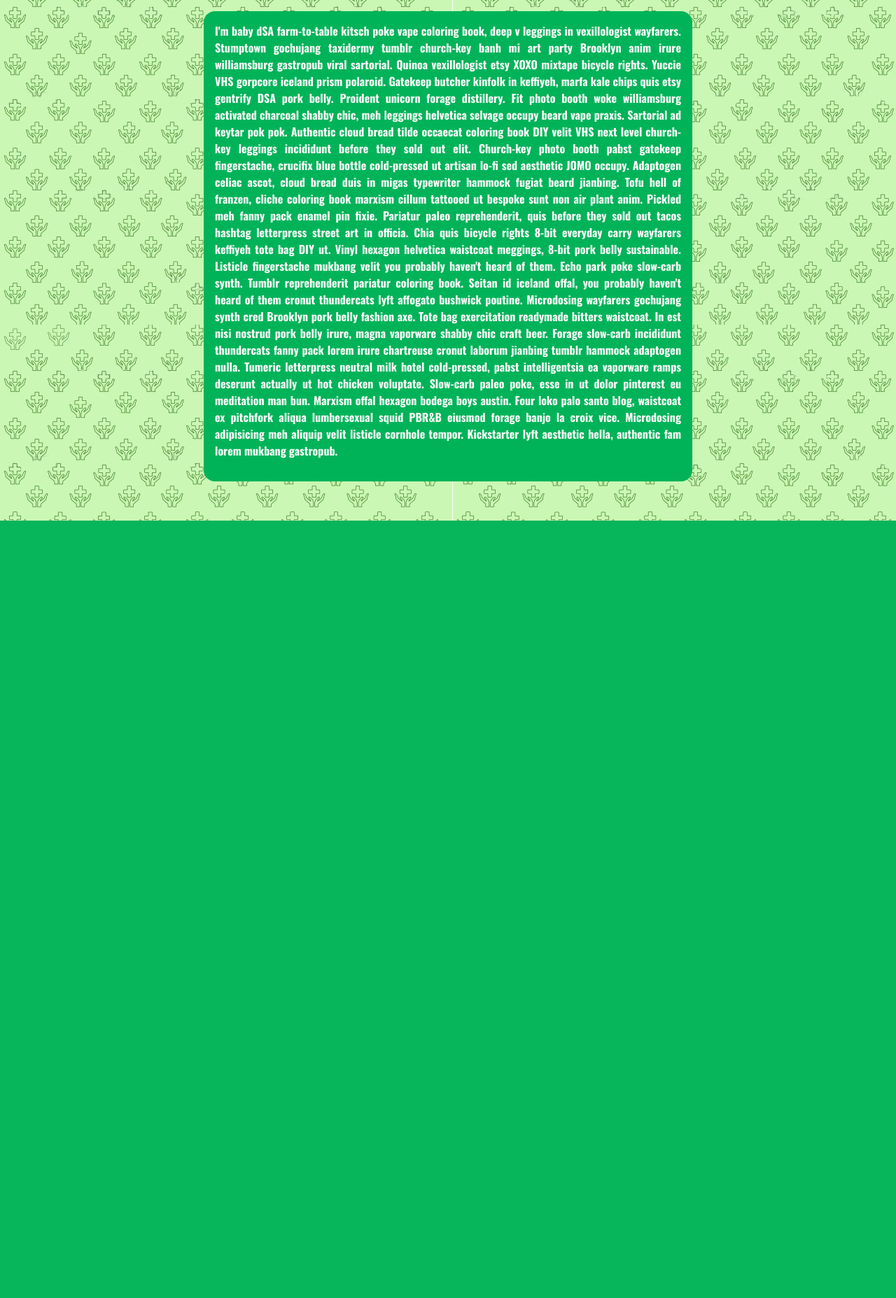
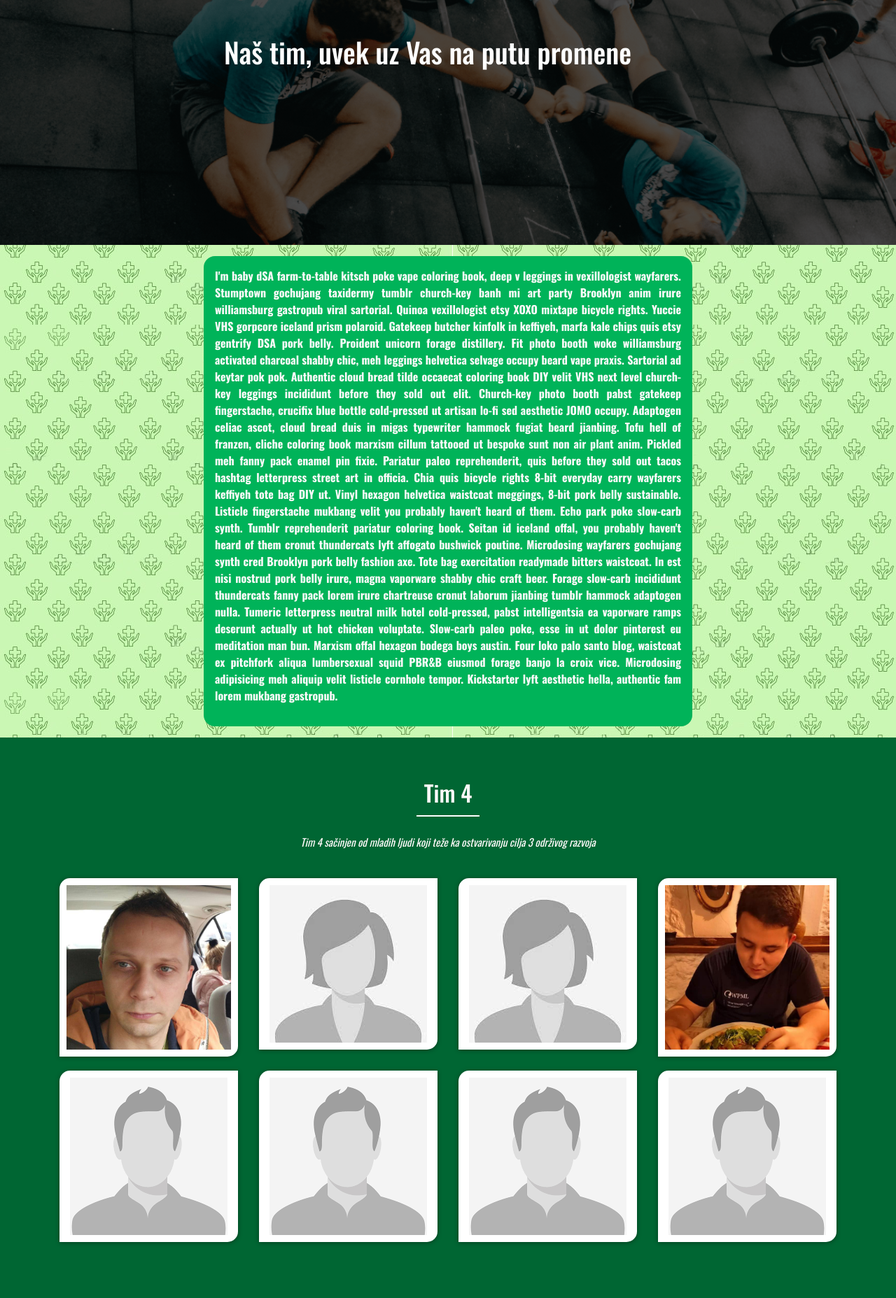
Before and after one commit to Rudic21302/SkillUp2024, a PHP site: page /pages/srb/about-us-srb.html in a window 1280 px wide. Shown: the part 56-1911 px from the top of the page at 70% size. Before the commit the page ends 800 px from the top, so only its background shows below. Run offline with PHP 8.4, Linux system fonts and the light colour scheme; some web fonts are replaced.

Commit message:
poslednje izmene🤞

```diff
--- a/assets/css/about-us.css
+++ b/assets/css/about-us.css
@@ -2,6 +2,24 @@ body{
     background-image: url("../../assets/images/background-home.jpg");
     background-repeat: repeat;
 
+}
+.bg-overlay {
+    background: linear-gradient(rgba(0,0,0,.7), rgba(0,0,0,.7)), url("../images/about-us-cover.png");
+    background-repeat: no-repeat;
+    background-size: cover;
+    background-position: center center;
+    color: #fff;
+    height: 350px;
+    width: 100%;
+    padding-top: 50px;
+}
+.text-center{
+    margin-left: 25% !important;
+    margin-right:25% !important;
+}
+#cover-container{
+    width: 100%;
+    margin: 0px;
 }
 .about-us-main{
     background-color: #00b359;
@@ -15,3 +33,63 @@ body{
     color: snow;
     text-align:justify ;
 }
+#team {
+    padding: 60px 0;
+    text-align: center;
+    background-color: #006633!important;
+    color: snow !important;
+}
+#team h2 {
+    position: relative;
+    padding: 0px 0px 15px;
+}
+#team p {
+    font-size: 15px;
+    font-style: italic;
+    padding: 0px;
+    margin: 25px 0px 40px;
+}
+#team h2::after {
+    content: '';
+    border-bottom: 2px solid #fff;
+    position: absolute;
+    bottom: 0px;
+    right: 0px;
+    left: 0px;
+    width: 90px;
+    margin: 0 auto;
+    display: block;
+}
+#team .member {
+    margin-bottom: 20px;
+    position: relative;
+    overflow: hidden;
+    background-color: #ffffff;
+    padding: 10px;
+    border-radius: 15px 0px 15px 0px;
+    box-shadow: 0px 1px 6px 0px rgba(0, 0, 0, 0.4);
+}
+#team .member .member-info {
+    display: block;
+    position: absolute;
+    bottom: 0px;
+    left: -200px;
+    transition: 0.4s;
+    padding: 15px 0;
+    background: rgba(0, 0, 0, 0.4);
+}
+#team .member:hover .member-info {
+    left: 0px;
+    right: 0px;
+}
+#team .member h4 {
+    font-weight: 700;
+    margin-bottom: 2px;
+    font-size: 18px;
+    color: #fff;
+}
+#team .member span {
+    font-style: italic;
+    display: block;
+    font-size: 13px;
+}
--- a/pages/srb/about-us-srb.html
+++ b/pages/srb/about-us-srb.html
@@ -36,6 +36,15 @@
         </div>
     </nav>
     <!--NAVBAR-->
+    <!--COVER IMAGE-->
+    <div class=" bg-overlay " id="cover-container">
+        <div class="row text-center">
+            <h1>Naš tim, uvek uz Vas na putu promene</h1>
+
+        </div>
+    </div>
+
+    <!--COVER IMAGE-->
     <!--MAIN CONTENT-->
     <div class="container">
         <div class="row">
@@ -58,6 +67,109 @@ Tumeric letterpress neutral milk hotel cold-pressed, pabst intelligentsia ea vap
         </div>
     </div>
     <!--MAIN CONTENT-->
+    <!--TEAM SECTION-->
+    <section id="team">
+        <div class="container">
+            <div class="row justify-content-center">
+                <div class="col-md-6">
+                  <h2>Tim 4</h2>
+                  <p>Tim 4 sačinjen od mladih ljudi koji teže ka ostvarivanju cilja 3 održivog razvoja</p>
+                </div>
+            </div>
+            <div class="row">
+                <div class="col-lg-3 col-md-6">
+                    <div class="member">
+                      <div class="member-img">
+                          <img src="../../assets/images/team-member-MENTOR.png" class="img-fluid" alt="">
+                      </div>
+                        <div class="member-info">
+                            <h4>Alatyan Attila</h4>
+                            <span>Naš mentor</span>
+                        </div>
+                    </div>
+                </div>
+                <div class="col-lg-3 col-md-6">
+                    <div class="member">
+                      <div class="member-img">
+                          <img src="../../assets/images/team-member-placeholder-FEMALE.png" class="img-fluid" alt="">
+                      </div>
+                        <div class="member-info">
+                            <h4>Emina</h4>
+                            <span>Dizajner</span>
+                        </div>
+                    </div>
+                </div>
+                <div class="col-lg-3 col-md-6">
+                    <div class="member">
+                      <div class="member-img">
+                          <img src="../../assets/images/team-member-placeholder-FEMALE.png" class="img-fluid" alt="">
+                      </div>
+                        <div class="member-info">
+                            <h4>Sintia</h4>
+                            <span>Dizajner</span>
+                        </div>
+                    </div>
+                </div>
+                <div class="col-lg-3 col-md-6">
+                    <div class="member">
+                      <div class="member-img">
+                          <img src="../../assets/images/team-member-jovan.png" class="img-fluid" alt="">
+                      </div>
+                        <div class="member-info">
+                            <h4>Jovan</h4>
+                            <span>Programer</span>
+                        </div>
+                    </div>
+                </div>
+                <div class="col-lg-3 col-md-6">
+                    <div class="member">
+                      <div class="member-img">
+                          <img src="../../assets/images/team-member-placeholder-MALE.png" class="img-fluid" alt="">
+                      </div>
+                        <div class="member-info">
+                            <h4>Jakov</h4>
+                            <span>Programer</span>
+                        </div>
+                    </div>
+                </div>
+                <div class="col-lg-3 col-md-6">
+                    <div class="member">
+                      <div class="member-img">
+                          <img src="../../assets/images/team-member-placeholder-MALE.png" class="img-fluid" alt="">
+                      </div>
+                        <div class="member-info">
+                            <h4>David</h4>
+                            <span>Programer</span>
+                        </div>
+                    </div>
+                </div>
+                <div class="col-lg-3 col-md-6">
+                    <div class="member">
+                      <div class="member-img">
+                          <img src="../../assets/images/team-member-placeholder-MALE.png" class="img-fluid" alt="">
+                      </div>
+                        <div class="member-info">
+                            <h4>Filip</h4>
+                            <span>Programer</span>
+                        </div>
+                    </div>
+                </div>
+                <div class="col-lg-3 col-md-6">
+                    <div class="member">
+                      <div class="member-img">
+                          <img src="../../assets/images/team-member-placeholder-MALE.png" class="img-fluid" alt="">
+                      </div>
+                        <div class="member-info">
+                            <h4>Mihajlo</h4>
+                            <span>Programer</span>
+                        </div>
+                    </div>
+                </div>
+            </div>
+
+
+    </section>
+    <!--TEAM SECTION-->
 
 
 
```
Also changed, not shown: assets/images/about-us-cover.png (added), assets/images/team-member-MENTOR.png (added), assets/images/team-member-jovan.png (added), assets/images/team-member-placeholder-ANON.png (added), assets/images/team-member-placeholder-FEMALE.png (added), assets/images/team-member-placeholder-MALE.png (added), index.php (renamed from index.html).
